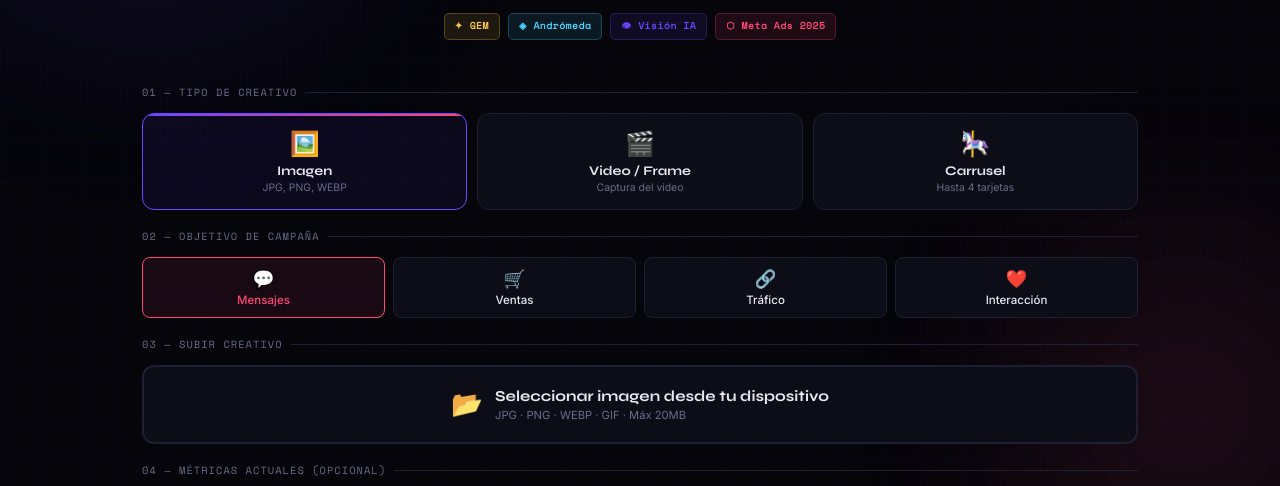
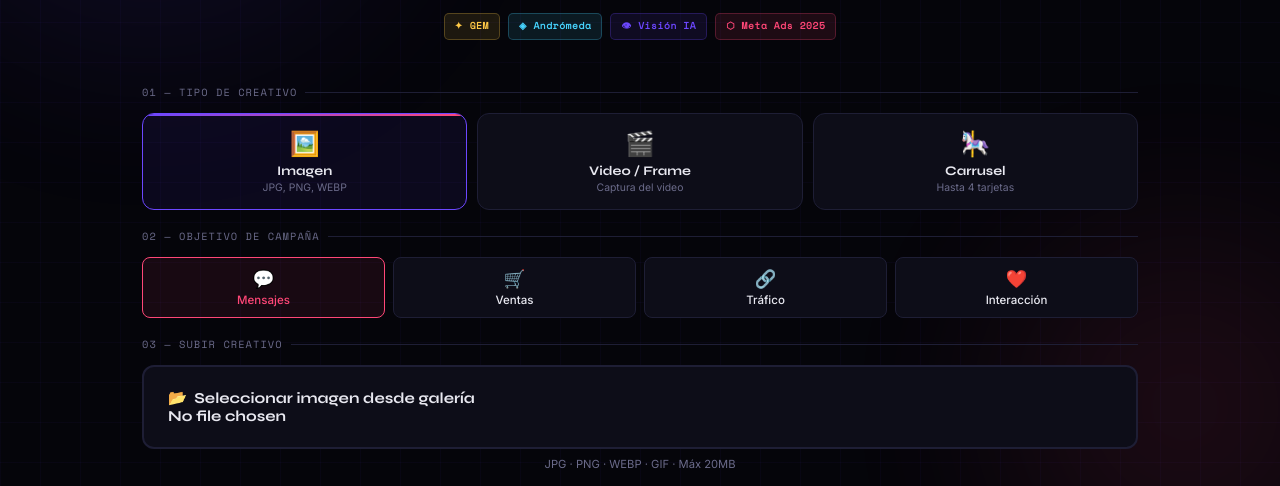
Before and after one commit to londonogarciacristian/Adra, a plain HTML site: page index.html in a window 1280 px wide. Shown: the part 298-784 px from the top of the page. Drawn offline with nearby package versions, Linux system fonts and the light colour scheme.

Commit message:
Update index.html

```diff
--- a/index.html
+++ b/index.html
@@ -49,11 +49,12 @@ h1 em{font-style:normal;background:linear-gradient(135deg,var(--a),var(--a2),var
 /* UPLOAD ZONE */
 .upload-area{margin-bottom:18px}
 /* upload via label */
-#fileIn,#fileIn2{display:none}
-.upload-label{display:flex;align-items:center;justify-content:center;gap:12px;width:100%;padding:20px 24px;background:var(--s);border:2px solid var(--b);border-radius:var(--r);cursor:pointer;transition:all .2s;font-family:'Syne',sans-serif;font-weight:700;font-size:.95rem;color:var(--t)}
-.upload-label:hover{border-color:var(--a);background:rgba(108,71,255,.06);color:var(--a)}
-.upload-label-icon{font-size:1.6rem;flex-shrink:0}
-.upload-label-sub{font-size:.7rem;color:var(--mu);font-family:'Inter',sans-serif;font-weight:400;margin-top:3px}
+/* input file visible y estilizado — funciona en Android */
+.file-input-btn{display:block;width:100%;padding:22px 24px;background:var(--s);border:2px solid var(--b);border-radius:var(--r);cursor:pointer;transition:all .2s;font-family:'Syne',sans-serif;font-weight:700;font-size:.95rem;color:var(--t);text-align:center;appearance:none;-webkit-appearance:none;outline:none}
+.file-input-btn::-webkit-file-upload-button{display:none}
+.file-input-btn::before{content:'📂  Seleccionar imagen desde galería';display:block;font-family:'Syne',sans-serif;font-weight:700;font-size:.95rem;color:var(--t)}
+.file-input-wrap{position:relative;margin-bottom:0}
+.file-input-sub{text-align:center;font-size:.7rem;color:var(--mu);margin-top:8px;font-family:'Inter',sans-serif}
 /* preview */
 .img-preview-wrap{display:none;border-radius:var(--r);overflow:hidden;border:1px solid var(--b);background:var(--s)}
 .img-preview-wrap img{width:100%;max-height:380px;object-fit:contain;display:block}
@@ -238,26 +239,25 @@ h1 em{font-style:normal;background:linear-gradient(135deg,var(--a),var(--a2),var
   <!-- UPLOAD -->
   <div class="sl">03 — Subir Creativo</div>
   <div class="upload-area">
-    <!-- inputs reales ocultos -->
-    <input type="file" id="fileIn" accept="image/*" onchange="loadFile(event)">
-    <input type="file" id="fileIn2" accept="image/*" onchange="loadFile(event)">
 
     <!-- IMAGEN / VIDEO ÚNICA -->
     <div id="zone-single">
-      <!-- Label estilizado apunta al input — sin JS click() -->
-      <label for="fileIn" class="upload-label" id="uploadLabel">
-        <span class="upload-label-icon">📂</span>
-        <div>
-          <div>Seleccionar imagen desde tu dispositivo</div>
-          <div class="upload-label-sub">JPG · PNG · WEBP · GIF · Máx 20MB</div>
-        </div>
-      </label>
+      <div class="file-input-wrap" id="uploadWrapper">
+        <input
+          type="file"
+          id="fileIn"
+          accept="image/*"
+          class="file-input-btn"
+          onchange="loadFile(event)"
+        >
+        <div class="file-input-sub">JPG · PNG · WEBP · GIF · Máx 20MB</div>
+      </div>
       <!-- Preview post-carga -->
       <div class="img-preview-wrap" id="imgPreviewWrap">
         <img id="dzImg" src="" alt="preview">
         <div class="img-preview-bar">
           <span class="img-preview-name" id="imgName">imagen.jpg</span>
-          <label for="fileIn2" class="change-label">🔄 Cambiar imagen</label>
+          <input type="file" accept="image/*" onchange="loadFile(event)" class="change-label" style="width:auto;padding:5px 11px;font-size:.72rem;font-weight:700;color:var(--a);background:none;border:1px solid rgba(108,71,255,.4);border-radius:6px;cursor:pointer" value="">
         </div>
       </div>
     </div>
@@ -265,7 +265,7 @@ h1 em{font-style:normal;background:linear-gradient(135deg,var(--a),var(--a2),var
     <!-- CARRUSEL -->
     <div id="zone-carousel" style="display:none">
       <div class="carousel-grid" id="carGrid"></div>
-      <div class="c-count" id="cCount">0 / 4 tarjetas · Haz clic en cada slot para subir</div>
+      <div class="c-count" id="cCount">0 / 4 tarjetas · Toca cada slot para subir</div>
     </div>
   </div>
 
@@ -390,7 +390,7 @@ function processImg(file, slot){
     const mime=file.type;
     if(slot==='main'){
       mainImg={base64,mime,url:dataUrl,name:file.name};
-      document.getElementById('uploadLabel').style.display='none';
+      document.getElementById('uploadWrapper').style.display='none';
       const wrap=document.getElementById('imgPreviewWrap');
       wrap.style.display='block';
       document.getElementById('dzImg').src=dataUrl;
@@ -508,7 +508,7 @@ Responde ÚNICAMENTE con JSON válido. Sin texto extra. Sin markdown. Sin backti
 
     const r=await fetch('https://api.anthropic.com/v1/messages',{
       method:'POST',
-      headers:{'Content-Type':'application/json'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,
+      headers:{'Content-Type':'application/json','x-api-key':'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','anthropic-version':'2023-06-01','anthropic-dangerous-direct-browser-access':'true'},
       body:JSON.stringify(body)
     });
 
@@ -611,7 +611,7 @@ function copyR(){
 function doReset(){
   mainImg=null;carImgs=[null,null,null,null];
   document.getElementById('res').classList.remove('on');
-  document.getElementById('uploadLabel').style.display='flex';
+  document.getElementById('uploadWrapper').style.display='block';
   document.getElementById('imgPreviewWrap').style.display='none';
   document.getElementById('dzImg').src='';
   document.getElementById('fileIn').value='';
```
